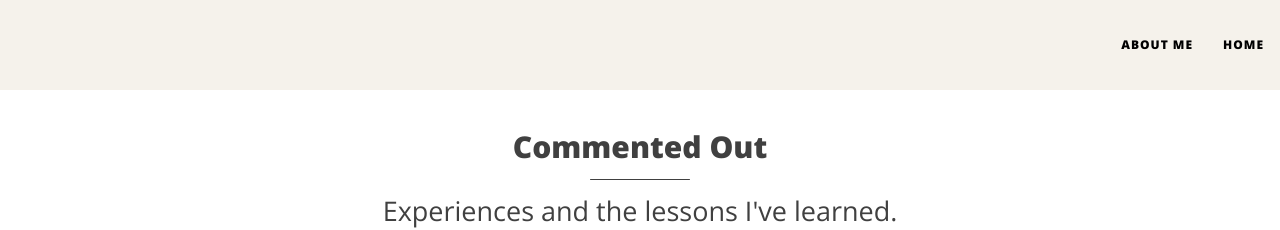
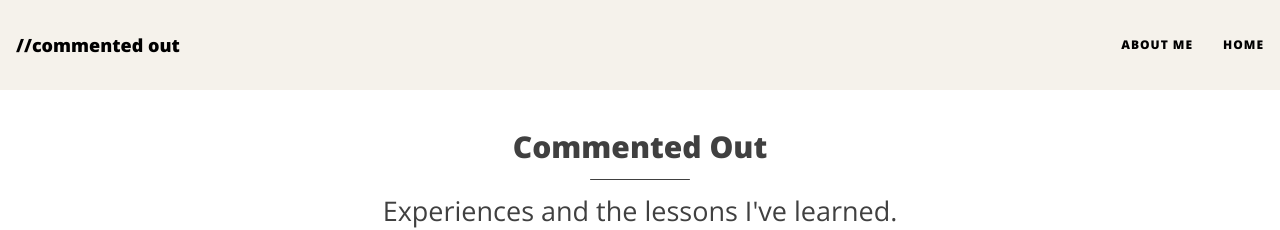
Before and after one commit to commentedout/commentedout.github.io, a Jekyll site: the page built from index.html, in a window 1280 px wide. Shown: the top 230 px of the page. Built offline with Jekyll 4.4.1, drawn with Linux system fonts in a browser that asks for light colours; nearby versions of some CDN libraries; the list of posts is cut into pages by our own code.

Commit message:
added blog name on the title bar

```diff
--- a/_includes/nav.html
+++ b/_includes/nav.html
@@ -1,5 +1,5 @@
 <nav class="navbar navbar-expand-md navbar-light fixed-top navbar-custom {% if page.nav-short %}top-nav-short-permanent{% endif %}">
-
+  <a class="navbar-brand" href="#">//commented out</a>
   <button class="navbar-toggler" type="button" data-toggle="collapse" data-target="#main-navbar" aria-controls="main-navbar" aria-expanded="false" aria-label="Toggle navigation">
     <span class="navbar-toggler-icon"></span>
   </button>
@@ -26,23 +26,4 @@
       {%- endfor -%}
     </ul>
   </div>
-
-  {% if page.image and (layout.show-avatar or page.show-avatar) %}
-    <div class="avatar-container">
-      <div class="avatar-img-border">
-        <a href="{{ '' | absolute_url }}">
-          <img alt="Navbar avatar" class="avatar-img" src="{{ page.image | relative_url }}" />
-        </a>
-      </div>
-    </div>
-  {% elsif site.avatar and (layout.show-avatar or page.show-avatar) %}
-    <div class="avatar-container">
-      <div class="avatar-img-border">
-        <a href="{{ '' | absolute_url }}">
-          <img alt="Navbar avatar" class="avatar-img" src="{{ site.avatar | relative_url }}" />
-        </a>
-      </div>
-    </div>
-  {% endif %}
-
 </nav>
```
